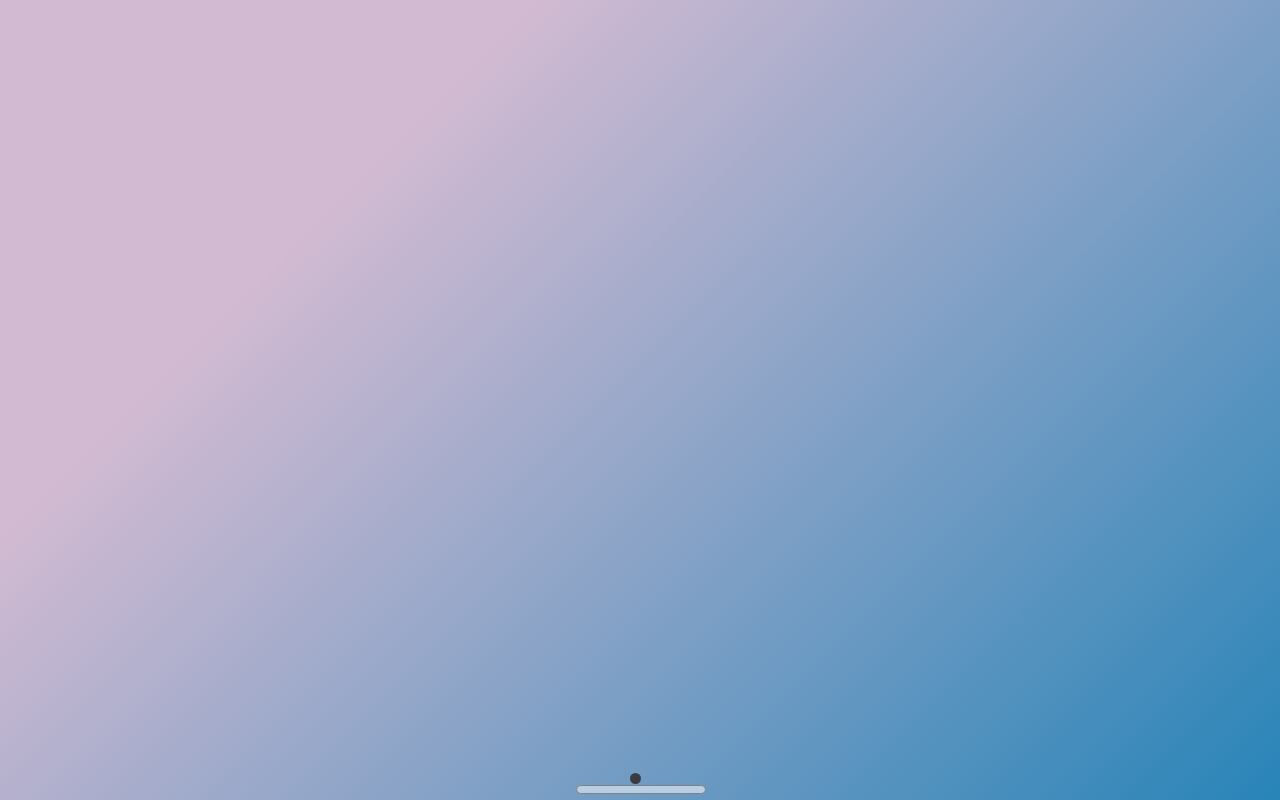
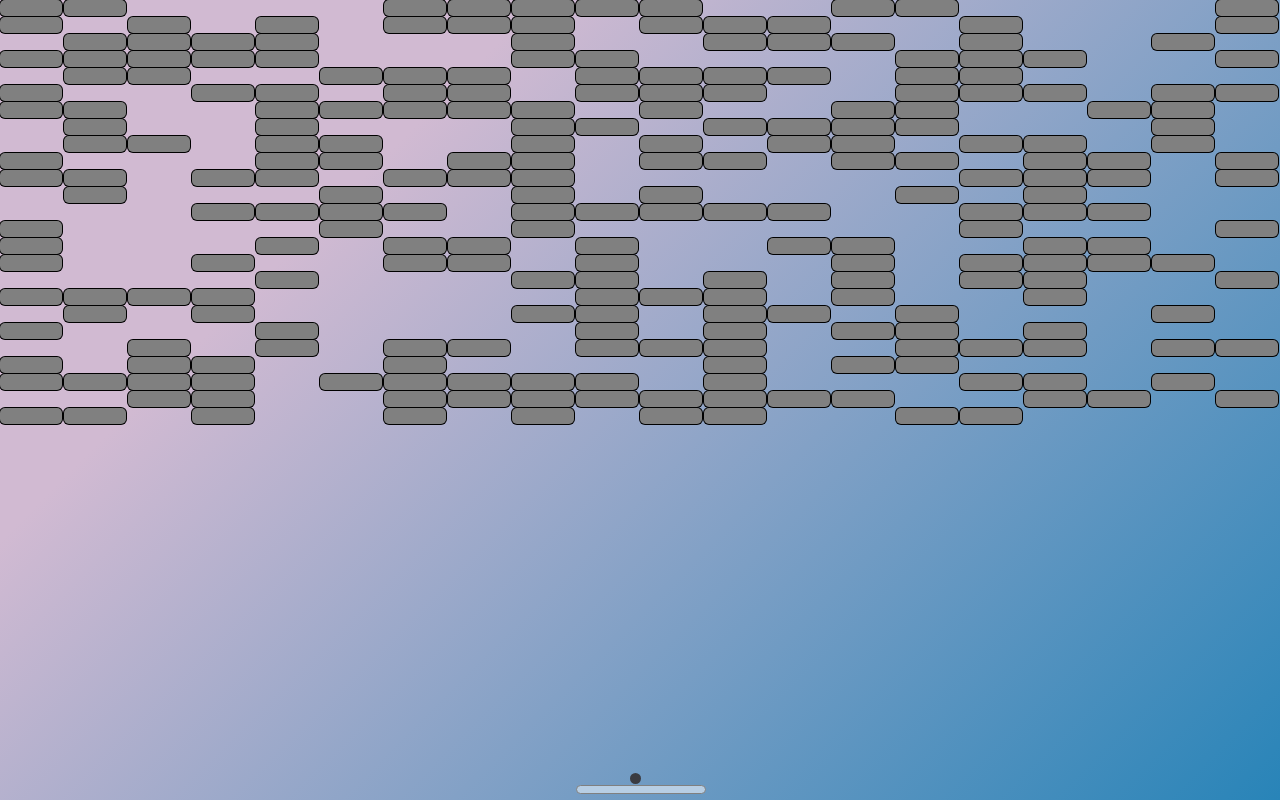
Before and after one commit to anonden/brick-breaker, a Vue app: page / in a window 1280 px wide. Built offline with nearby package versions, Linux system fonts and the light colour scheme.

Commit message:
added: brick components

```diff
--- /dev/null
+++ b/src/components/BrickComponent.vue
@@ -0,0 +1,31 @@
+<template>
+    <div class="brick" />
+</template>
+
+<script lang="ts">
+import { defineComponent } from 'vue'
+export default defineComponent({
+    name: "BrickComponent"
+})
+</script>
+<script lang="ts" setup>
+import { defineProps, onMounted } from 'vue'
+const props = defineProps({
+    index: Number,
+})
+
+onMounted(() => {
+    console.log(props.index)
+})
+</script>
+
+<style lang="scss">
+.brick{
+    width: calc(100% - 2px);
+    height: 2vh;
+    background-color: gray;
+    box-shadow: 0 0 0 1px black;
+    margin-bottom: 1px;
+    border-radius: 5px;
+}
+</style>
--- /dev/null
+++ b/src/components/BrickSceneComponent.vue
@@ -0,0 +1,41 @@
+<template>
+  <div class="brickContainer">
+    <div v-for="(brick, index) in bricks" :key="index">
+        <brick-component v-if="brick.exists" :index="index"/>
+    </div>
+  </div>
+</template>
+
+  <script lang="ts">
+  import BrickComponent from "@/components/BrickComponent.vue";
+  import { defineComponent } from "vue";
+
+  export default defineComponent({
+    name: "BrickSceneComponent",
+    components: { BrickComponent },
+  },);
+  </script>
+
+  <script setup lang="ts">
+  import { onMounted, ref } from "vue"
+  import { Brick } from "./interfaces";
+
+  const bricks = ref(new Array<Brick>())
+
+  function createBrickLayout(n = 500){
+    for(let i = 0; i < n; ++i){
+      bricks.value[i] = {exists: Math.random() < 0.5, type: 'normal'}
+    }
+  }
+
+  onMounted(() => {
+    createBrickLayout()
+  })
+  </script>
+
+  <style lang="scss" scoped>
+  .brickContainer{
+    display: grid;
+    grid-template-columns: repeat(20, 1fr);
+  }
+  </style>
--- a/src/components/interfaces.ts
+++ b/src/components/interfaces.ts
@@ -4,3 +4,8 @@ export interface XYPair {
 }
 
 export type BaseModeType = 'normal' | 'catch'
+
+export interface Brick {
+    exists: boolean,
+    type: string
+}
--- a/src/views/GameView.vue
+++ b/src/views/GameView.vue
@@ -1,6 +1,7 @@
 <template>
   <div class="scene">
     <game-over-component v-if="!htmlGameStore.getGameStatus"/>
+    <brick-scene-component />
     <base-component/>
     <ball-component/>
   </div>
@@ -10,11 +11,12 @@
 import GameOverComponent from "../components/GameOverComponent.vue"
 import BallComponent from "../components/BallComponent.vue";
 import BaseComponent from "../components/BaseComponent.vue";
+import BrickSceneComponent from "@/components/BrickSceneComponent.vue";
 import { defineComponent } from "vue";
 
 export default defineComponent({
   name: "GameView",
-  components: { BallComponent, BaseComponent, GameOverComponent },
+  components: { BallComponent, BaseComponent, GameOverComponent, BrickSceneComponent },
 },);
 </script>
 
@@ -32,6 +34,5 @@ onMounted(() => {
   width: 100%;
   height: 100%;
   cursor: none;
-
 }
 </style>
```
